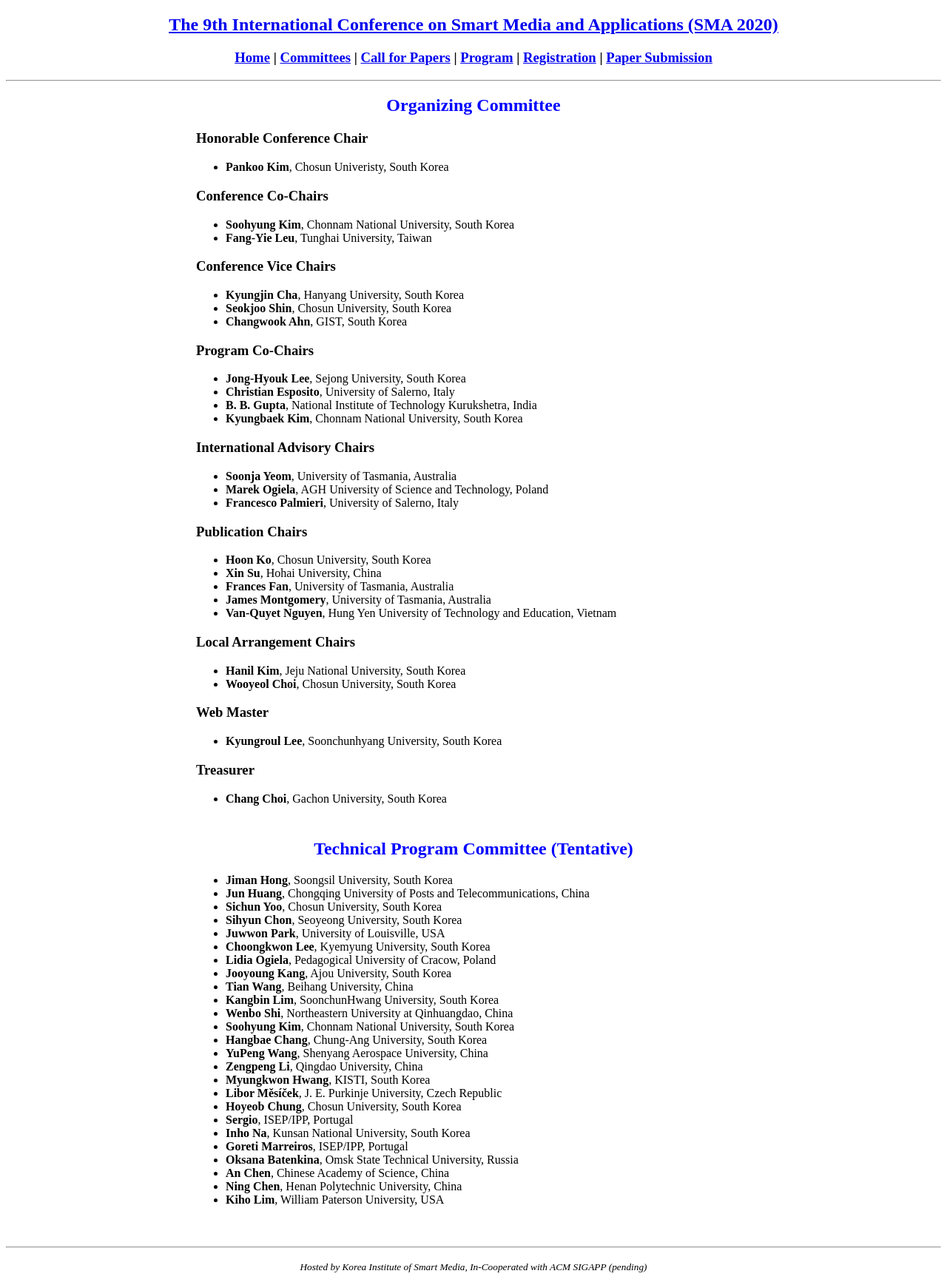
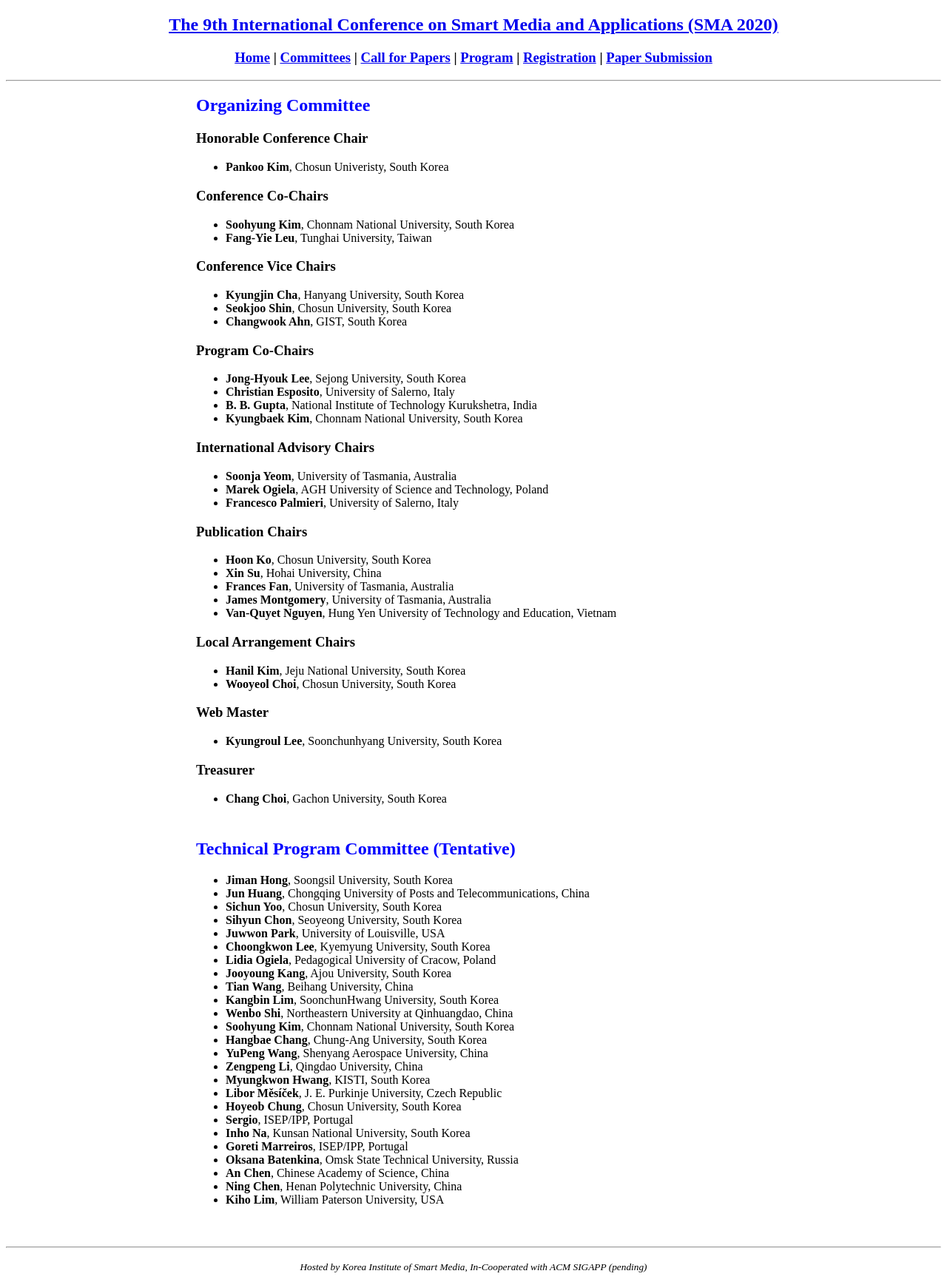
Before and after one commit to icea-conf/sma-2020.github.io, a Jekyll site: the page built from committee/index.html, in a window 1280 px wide. Shown: the whole page at 74% size. Built offline with Jekyll 4.4.1, drawn with Linux system fonts in a browser that asks for light colours.

Commit message:
Update index.html

```diff
--- a/committee/index.html
+++ b/committee/index.html
@@ -5,7 +5,7 @@
 <div class="container">
 	<div class="content">
 		<div>
-			<h2 style="color:#0000FF; text-align:center;">Organizing Committee</h2>
+			<h2 style="color:#0000FF">Organizing Committee</h2>
 				<h3>Honorable Conference Chair</h3>
 				<ul>
 					<li><b>Pankoo Kim</b>, Chosun Univeristy, South Korea</li>
@@ -67,7 +67,7 @@
 		</div>
 
 		<div style="padding-top: 10px">
-			<h2 style="color:#0000FF; text-align:center;">Technical Program Committee (Tentative)</h2>
+			<h2 style="color:#0000FF">Technical Program Committee (Tentative)</h2>
 			<ul>
 				<li><b>Jiman Hong</b>, Soongsil University, South Korea</li>
 				<li><b>Jun Huang</b>, Chongqing University of Posts and Telecommunications, China</li>
```
